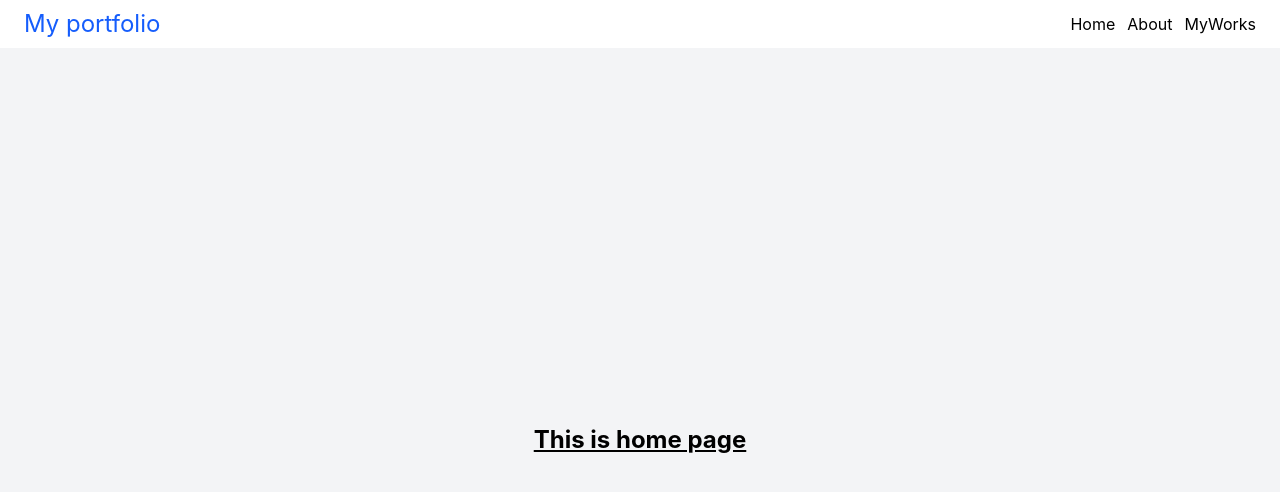
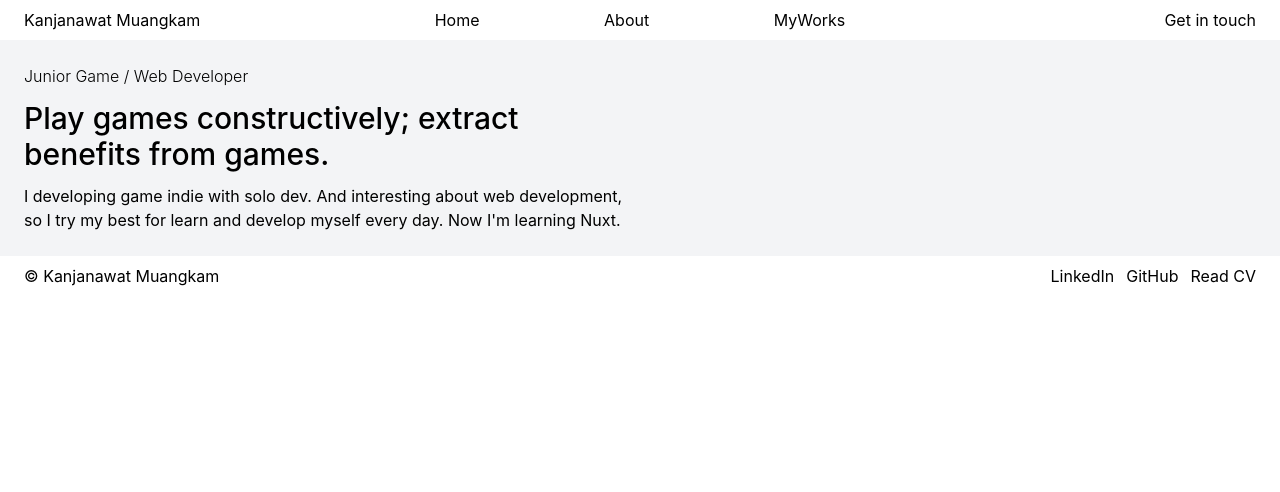
Before and after one commit to OokaitodoO/personal-portfolio, a Nuxt app: page / in a window 1280 px wide. Shown: the top 492 px of the page. Built offline with nearby package versions, Linux system fonts and the light colour scheme.

Commit message:
[Add] Footer and contact page

```diff
--- /dev/null
+++ b/app/components/Footer.vue
@@ -0,0 +1,20 @@
+<template>
+    <footer class=" flex justify-between items-center bg-white py-2 px-6">
+        <div>
+            <p>&copy; Kanjanawat Muangkam</p>
+        </div>
+        <ul class="flex justify-between items-center gap-3">
+            <li><nuxt-link to="/">LinkedIn</nuxt-link></li>
+            <li><nuxt-link to="/">GitHub</nuxt-link></li>
+            <li><nuxt-link to="/">Read CV</nuxt-link></li>
+        </ul>
+    </footer>
+</template>
+
+<script setup lang="ts">
+
+</script>
+
+<style scoped>
+
+</style>
--- a/app/components/Navbar.vue
+++ b/app/components/Navbar.vue
@@ -1,11 +1,13 @@
 <template>
-    <nav class=" flex justify-between items-center py-2 px-6 bg-white">
-        <h1 class=" text-2xl text-blue-600">My portfolio</h1>
-        <ul class=" flex justify-between items-center gap-3">
+    <nav class=" grid grid-cols-3 items-center py-2 px-6 bg-white">
+        <!-- <h1 class=" text-2xl">Kanjanawat Muangkam</h1> -->
+        <p class=" self-start"><nuxt-link to="/">Kanjanawat Muangkam</nuxt-link></p>
+        <ul class=" flex justify-between items-center self-center">
             <li><nuxt-link to="/">Home</nuxt-link></li>
             <li><nuxt-link to="/about">About</nuxt-link></li>
             <li><nuxt-link to="/works">MyWorks</nuxt-link></li>
         </ul>
+        <nuxt-link to="/contact" class=" text-right self-end">Get in touch</nuxt-link>
     </nav>
 </template>
 
--- a/app/layouts/default.vue
+++ b/app/layouts/default.vue
@@ -1,8 +1,9 @@
 <template>
     <Navbar />
-    <div class=" bg-gray-100">
+    <main class=" bg-gray-100">
         <slot />
-    </div>
+    </main>
+    <Footer />
 </template>
 
 <script setup lang="ts">
--- /dev/null
+++ b/app/pages/contact.vue
@@ -0,0 +1,13 @@
+<template>
+    <div class="flex flex-col justify-center items-center min-h-screen">
+        <h1 class=" text-black text-2xl  font-bold underline animate-bounce">This is contact</h1>
+    </div>
+</template>
+
+<script setup lang="ts">
+
+</script>
+
+<style scoped>
+
+</style>
--- a/app/pages/index.vue
+++ b/app/pages/index.vue
@@ -1,7 +1,11 @@
 <template>
-    <div class="flex flex-col justify-center items-center min-h-screen">
-        <h1 class=" text-black text-2xl  font-bold underline animate-bounce">This is home page</h1>
-    </div>
+    <section class="flex py-6 px-6">
+        <div class="flex flex-col justify-start w-1/2">
+            <p class=" font-light">Junior Game / Web Developer</p>
+            <h1 class=" text-3xl font-medium typewriter py-3">Play games constructively; extract benefits from games.</h1>
+            <p class=" text-balance">I developing game indie with solo dev. And interesting about web development, so I try my best for learn and develop myself every day. Now I'm learning Nuxt.</p>
+        </div>
+    </section>
 </template>
 
 <script setup>
```
